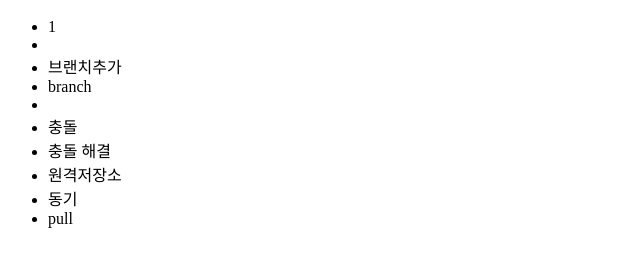
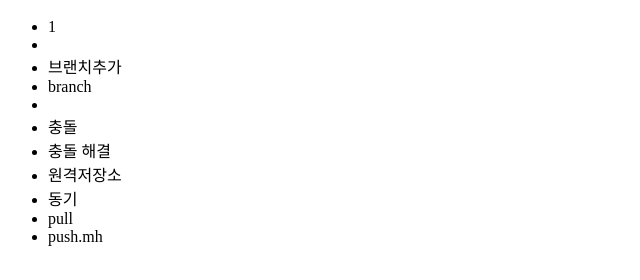
Before and after one commit to MinHyeok90/usingsourcetree, a plain HTML site: page index.html in a window 1280 px wide. Shown: the part 48-328 px from the top of the page, without its empty margins (0-640 px from the left). Drawn offline with Linux system fonts and the light colour scheme.

Commit message:
add push.mh

```diff
--- a/index.html
+++ b/index.html
@@ -17,6 +17,7 @@
             <li>원격저장소</li>
             <li>동기</li>
             <li>pull</li>
+            <li>push.mh</li>
         </ul>
     </body>
 </html>
```
